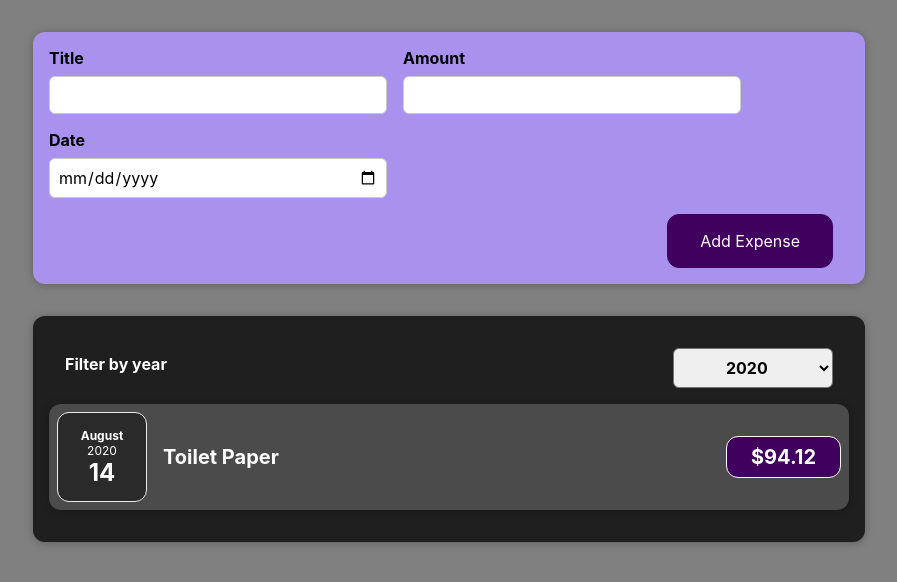
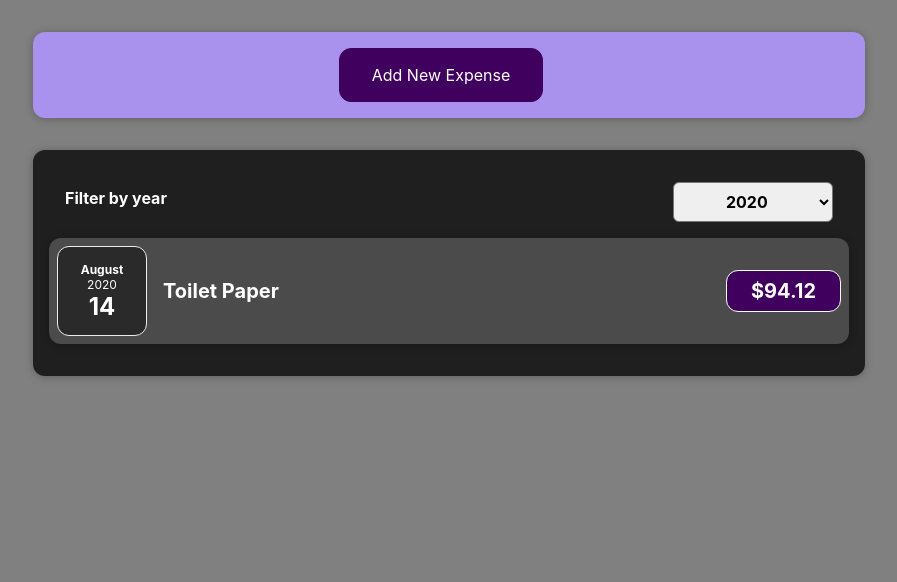
Before and after one commit to kjw-blog/react-complete-guide, a React (Create React App) app: page / in a window 1280 px wide. Shown: the top 582 px of the page, without its empty margins (191-1088 px from the left). Built offline with nearby package versions, Linux system fonts and the light colour scheme.

Commit message:
과제4 ) 입력 form 조건부 내용 출력

```diff
--- a/src/components/NewExpense/ExpenseForm.js
+++ b/src/components/NewExpense/ExpenseForm.js
@@ -16,6 +16,10 @@ const ExpenseForm = (props) => {
     setEnteredDate(e.target.value);
   };
 
+  const onClose = () => {
+    props.onCloseForm();
+  };
+
   const submitHandler = (e) => {
     e.preventDefault();
 
@@ -30,6 +34,8 @@ const ExpenseForm = (props) => {
     setEnteredTitle('');
     setEnteredAmount('');
     setEnteredDate('');
+
+    onClose();
   };
 
   return (
@@ -65,6 +71,9 @@ const ExpenseForm = (props) => {
         </div>
       </div>
       <div className='new-expense__actions'>
+        <button type='button' onClick={onClose}>
+          Cancel
+        </button>
         <button type='submit'>Add Expense</button>
       </div>
     </form>
--- a/src/components/NewExpense/NewExpense.js
+++ b/src/components/NewExpense/NewExpense.js
@@ -1,9 +1,11 @@
-import React from 'react';
+import React, { useState } from 'react';
 
 import ExpenseForm from './ExpenseForm';
 import './NewExpense.css';
 
 const NewExpense = (props) => {
+  const [onAdd, setOnAdd] = useState(false);
+
   const saveExpenseDataHandler = (enteredExpenseData) => {
     const expenseData = {
       ...enteredExpenseData,
@@ -13,9 +15,24 @@ const NewExpense = (props) => {
     props.onAddExpense(expenseData);
   };
 
+  const openFormHandler = () => {
+    setOnAdd(true);
+  };
+
+  const closeFormHandler = () => {
+    setOnAdd(false);
+  };
+
   return (
     <div className='new-expense'>
-      <ExpenseForm onSaveExpenseData={saveExpenseDataHandler} />
+      {onAdd ? (
+        <ExpenseForm
+          onCloseForm={closeFormHandler}
+          onSaveExpenseData={saveExpenseDataHandler}
+        />
+      ) : (
+        <button onClick={openFormHandler}>Add New Expense</button>
+      )}
     </div>
   );
 };
```
